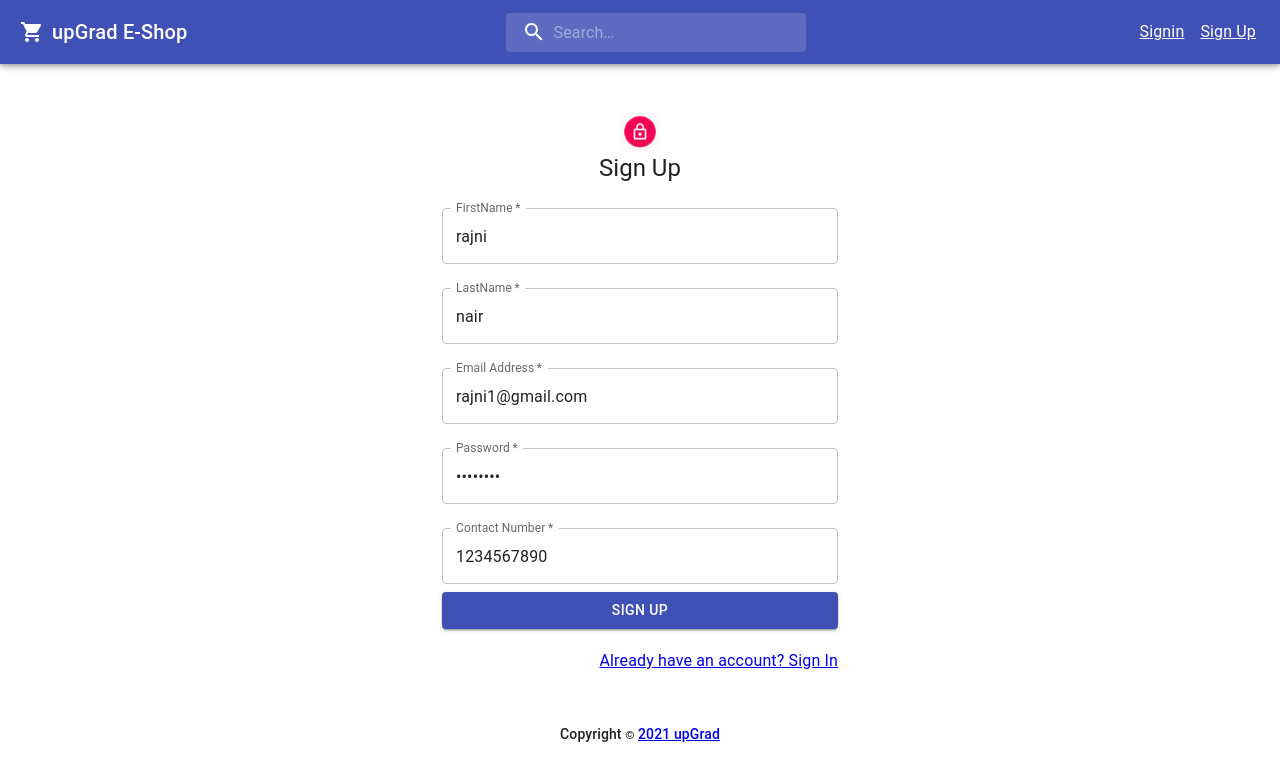
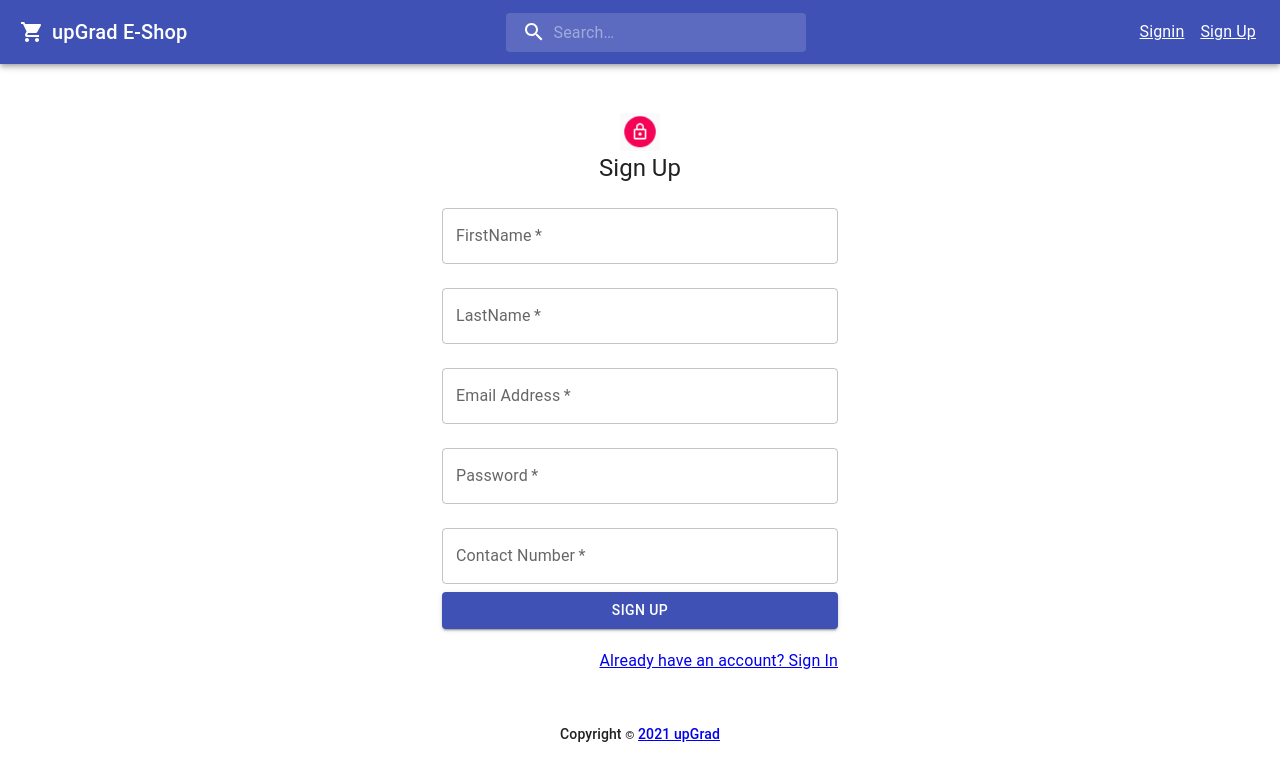
Before and after one commit to rajninair/Ecommerce-UpGrad, a React (Create React App) app: page /signup in a window 1280 px wide. Shown: the top 780 px of the page. Built offline with nearby package versions, Linux system fonts and the light colour scheme.

Commit message:
Removed hardcoded values from signin and signup page

```diff
--- a/src/components/signin/Signin.jsx
+++ b/src/components/signin/Signin.jsx
@@ -7,8 +7,8 @@ import { toast, ToastContainer } from "react-toastify";
 import "react-toastify/dist/ReactToastify.css";
 
 const Signin = () => {
-  const [username, setUsername] = useState("admin@demo.com");
-  const [password, setPassword] = useState("password");
+  const [username, setUsername] = useState("");
+  const [password, setPassword] = useState("");
   const { user, login } = useContext(AuthContext);
   const navigate = useNavigate();
 
--- a/src/components/signup/Signup.jsx
+++ b/src/components/signup/Signup.jsx
@@ -4,11 +4,11 @@ import { Link } from "react-router-dom";
 import { toast, ToastContainer } from "react-toastify";
 import "react-toastify/dist/ReactToastify.css";
 const SignUp = () => {
-  const [firstName, setFirstName] = useState("rajni");
-  const [lastName, setLastName] = useState("nair");
-  const [email, setEmail] = useState("rajni1@gmail.com");
-  const [password, setPassword] = useState("password");
-  const [contactNumber, setContactNumber] = useState("1234567890");
+  const [firstName, setFirstName] = useState("");
+  const [lastName, setLastName] = useState("");
+  const [email, setEmail] = useState("");
+  const [password, setPassword] = useState("");
+  const [contactNumber, setContactNumber] = useState("");
 
   const handleSubmit = async (e) => {
     e.preventDefault();
```
